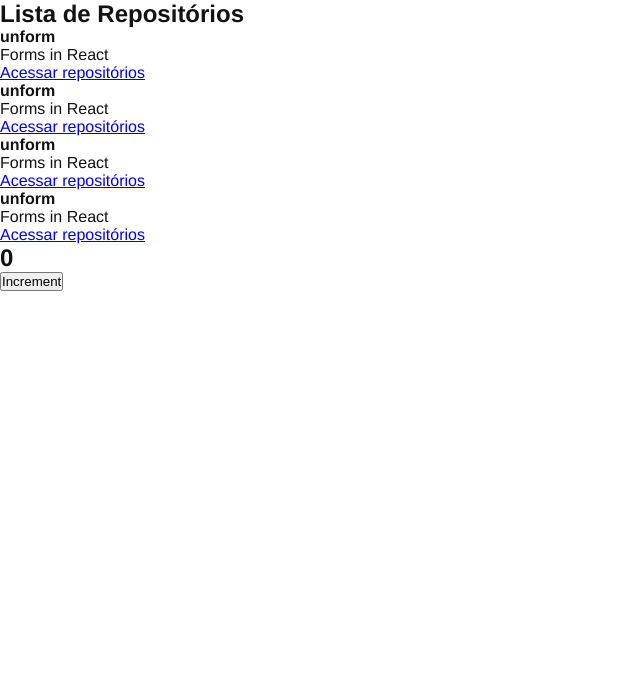
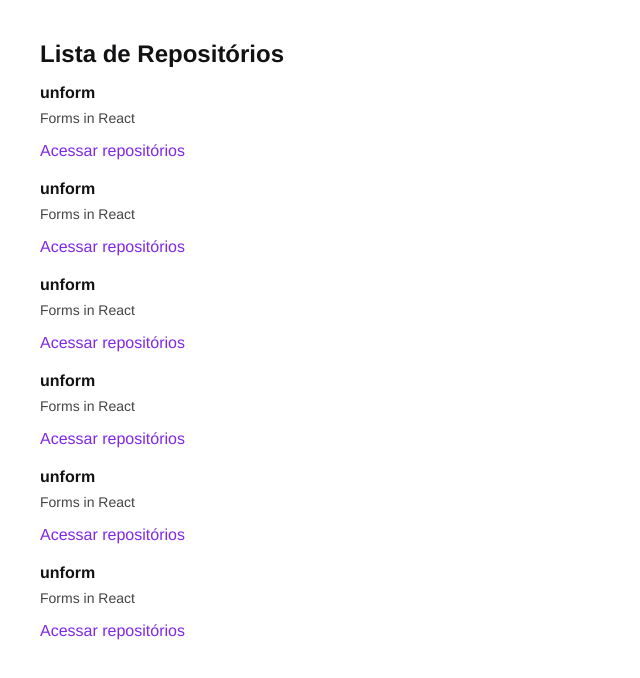
Before and after one commit to israelbulcaotavares/reactjs, a React app in the folder 01-github-explorer/: page / in a window 1280 px wide. Shown: the top 678 px of the page, without its empty margins (0-640 px from the left). Built offline with nearby package versions, Linux system fonts and the light colour scheme.

Commit message:
Estilização da listagem

```diff
--- a/01-github-explorer/src/App.jsx
+++ b/01-github-explorer/src/App.jsx
@@ -1,4 +1,3 @@
-import { Counter } from './components/Counter';
 import { RepositoryList } from './components/RepositoryList';
 import './styles/global.scss';
 
@@ -7,7 +6,7 @@
     return (
         <>
             <RepositoryList />
-            <Counter/>
+
         </>
 
 
--- a/01-github-explorer/src/components/Counter.jsx
+++ /dev/null
@@ -1,22 +0,0 @@
-import { useState } from "react";
-//hook => Gancho
-//imutabilidade
-
-export function Counter() {
-    const [counter, setCounter] = useState(0);
-
-
-
-    function increment() {
-
-        setCounter(counter + 1)
-    }
-
-
-    return (
-        <div>
-            <h2>{counter}</h2>
-            <button type="button" onClick={increment}>Increment</button>
-        </div>
-    );
-}
--- a/01-github-explorer/src/components/RepositoryList.jsx
+++ b/01-github-explorer/src/components/RepositoryList.jsx
@@ -1,4 +1,6 @@
 import { RepositoryItem } from "./RepositoryItem";
+
+import '../styles/repositories.scss'
 
 const repository={
     name:'unform',
@@ -16,7 +18,8 @@
                 <RepositoryItem repository={repository} />
                 <RepositoryItem repository={repository} />
                 <RepositoryItem repository={repository} />
-
+                <RepositoryItem repository={repository} />
+                <RepositoryItem repository={repository} />
             </ul>
         </section>
     );
--- /dev/null
+++ b/01-github-explorer/src/styles/repositories.scss
@@ -0,0 +1,28 @@
+section.repository-list{
+    margin:40px;
+
+    h1{
+        margin-bottom: 16px;
+    }
+
+    ul{
+        list-style: none;
+
+        li{
+           & + li {
+               margin-top: 20px;
+           }
+           p{
+               font-size: 14px;
+               color: #444;
+               margin-top: 8px;
+           }
+           a{
+               display: inline-block;
+               margin-top: 16px;
+               text-decoration: none;
+               color:#8227e6
+           }
+        }
+    }
+}
```
